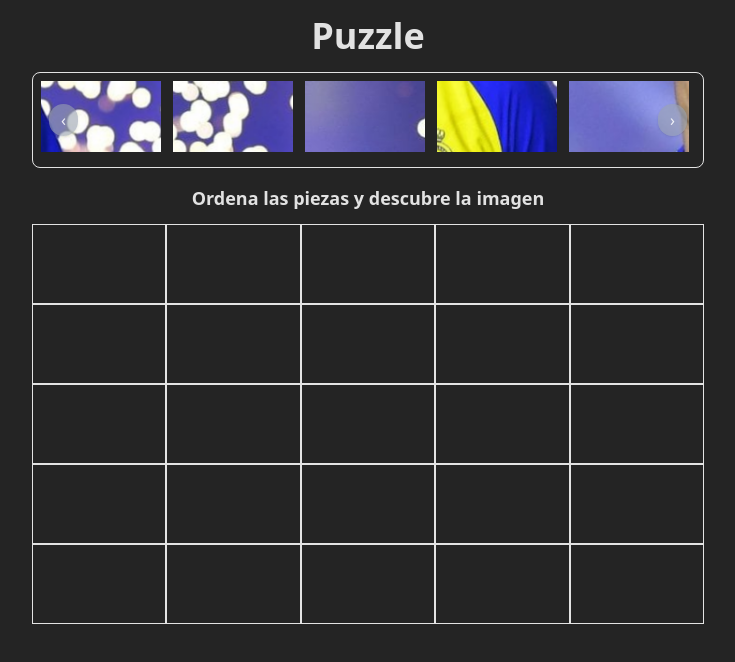
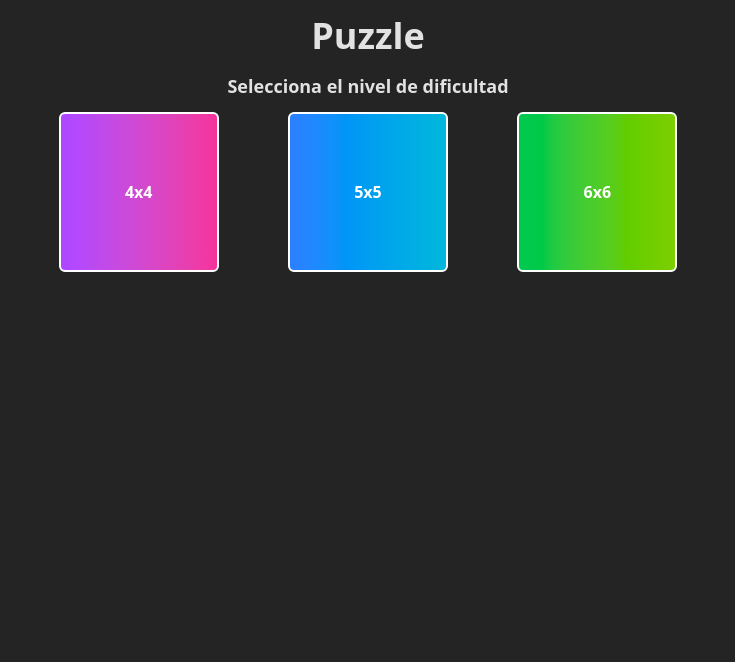
Before and after one commit to AlexRojasCoaquira/puzzles, a React (Vite) app: page / in a window 1280 px wide. Shown: the top 662 px of the page, without its empty margins (272-1007 px from the left). Built offline with nearby package versions, Linux system fonts and the light colour scheme.

Commit message:
add dinamic size on canvas

```diff
--- a/src/App.jsx
+++ b/src/App.jsx
@@ -1,20 +1,56 @@
 import './App.css'
+import { useContext, useState } from 'react'
 import { DropZone } from './components/DropZone'
-import { DropZoneProvider } from './context/dropZone'
 import { usePieces } from './hooks/usePieces'
 import { Pieces } from './components/Pieces'
+import { DropZoneContext } from './context/dropZone'
+function App() {
+  const { setSizeCanvas } = useContext(DropZoneContext)
+  const { pieces, aspectRatio } = usePieces()
+  const [isSelected, setIsSelected] = useState(false)
 
-function App() {
-  const rows = 5
-  const cols = 5
-  const { pieces, aspectRatio } = usePieces({ rows, cols })
+  const handleRowsAndCols = (rows, cols) => {
+    setSizeCanvas({ rows, cols })
+    setIsSelected(true)
+  }
   return (
-    <DropZoneProvider
-      rows={rows}
-      cols={cols}
+    <div className="flex gap-4 flex-col items-center h-100dvh p-4">
+      <h1 className="text-4xl font-bold">Puzzle </h1>
+      {!isSelected ? (
+        <div className="max-w-2xl w-full">
+          <p className="text-center mb-3 text-lg font-bold">Selecciona el nivel de dificultad</p>
+          <div className="flex gap-4 justify-around">
+            <button
+              className="border-2 p-2 rounded-md size-40 text-white font-bold
+                     bg-gradient-to-r from-purple-500 to-pink-500
+                     cursor-pointer
+                     hover:from-purple-600 hover:to-pink-600 hover:scale-105 transition-all duration-3002"
+              onClick={() => handleRowsAndCols(4, 4)}
             >
-      <div className="flex gap-4 flex-col items-center h-100dvh p-4">
-        <h1 className="text-4xl font-bold">Puzzle</h1>
+              4x4
+            </button>
+            <button
+              className="border-2 p-2 rounded-md size-40 text-white font-bold
+                     bg-gradient-to-r from-blue-500 to-cyan-500
+                     cursor-pointer
+                     hover:from-blue-600 hover:to-cyan-600 hover:scale-105 transition-all duration-3002"
+              onClick={() => handleRowsAndCols(5, 5)}
+            >
+              5x5
+            </button>
+            <button
+              className="border-2 p-2 rounded-md size-40 text-white font-bold
+                     bg-gradient-to-r from-green-500 to-lime-500
+                     cursor-pointer
+                     hover:from-green-600 hover:to-lime-600 hover:scale-105 transition-all duration-3002"
+              onClick={() => handleRowsAndCols(6, 6)}
+            >
+              6x6
+            </button>
+          </div>
+        </div>
+      ) : (
+        <>
           <div className="max-w-2xl w-full h-24 sm:max-h-32">
             <Pieces pieces={pieces} />
           </div>
@@ -24,8 +60,9 @@ function App() {
             </h3>
             <DropZone aspectRatio={aspectRatio} />
           </div>
+        </>
+      )}
     </div>
-    </DropZoneProvider>
   )
 }
 
--- a/src/context/dropZone.jsx
+++ b/src/context/dropZone.jsx
@@ -3,19 +3,17 @@ import { createContext, useRef, useState, useEffect } from 'react'
 // eslint-disable-next-line react-refresh/only-export-components
 export const DropZoneContext = createContext()
 
-export const DropZoneProvider = ({ children, rows, cols }) => {
+export const DropZoneProvider = ({ children }) => {
+  const rows = 4
+  const cols = 4
   const dropZones = useRef([])
+  const [sizeCanvas, setSizeCanvas] = useState({ rows, cols })
   const [zones, setZones] = useState(Array(rows * cols).fill(null))
-  const [sizeCanvas, setSizeCanvas] = useState({ rows, cols })
-
-  useEffect(() => {
-    console.log('actualizamos el tamaño del canvas')
-    setSizeCanvas({ rows, cols })
-  }, [rows, cols])
+  console.log('zones', zones)
   useEffect(() => {
     console.log('actualizamos las zonas')
-    setZones(Array(rows * cols).fill(null))
-  }, [rows, cols])
+    setZones(Array(sizeCanvas.rows * sizeCanvas.cols).fill(null))
+  }, [sizeCanvas])
   return (
     <DropZoneContext.Provider value={{ dropZones, zones, setZones, sizeCanvas, setSizeCanvas }}>
       {children}
--- a/src/hooks/usePieces.js
+++ b/src/hooks/usePieces.js
@@ -1,17 +1,18 @@
-import { useState, useEffect } from 'react'
+import { useState, useEffect, useContext } from 'react'
 import { splitImage, shuffleArray } from '../utils/images'
-
-export function usePieces({ rows, cols } = { rows: 4, cols: 4 }) {
+import { DropZoneContext } from '../context/dropZone'
+export function usePieces() {
+  const { sizeCanvas } = useContext(DropZoneContext)
   const [pieces, setPieces] = useState([])
   const [aspectRatio, setAspectRatio] = useState(1)
   useEffect(() => {
     console.log('actualizamos las piezas')
-    splitImage('./prueba.jpg', rows, cols).then((result) => {
+    splitImage('./dualipa.jpg', sizeCanvas.rows, sizeCanvas.cols).then((result) => {
       const shuffledPieces = shuffleArray(result.pieces)
       setPieces(shuffledPieces)
       setAspectRatio(result.aspectRatio)
     })
-  }, [rows, cols])
+  }, [sizeCanvas])
 
   return { pieces, aspectRatio }
 }
--- a/src/main.jsx
+++ b/src/main.jsx
@@ -2,9 +2,10 @@ import { StrictMode } from 'react'
 import { createRoot } from 'react-dom/client'
 import './index.css'
 import App from './App.jsx'
+import { DropZoneProvider } from './context/dropZone.jsx'
 
 createRoot(document.getElementById('root')).render(
-  <StrictMode>
+  <DropZoneProvider>
     <App />
-  </StrictMode>
+  </DropZoneProvider>
 )
```
Also changed, not shown: public/dualipa.jpg (added), public/image.png (added). Lines whose indentation alone changed are shown as unchanged.
